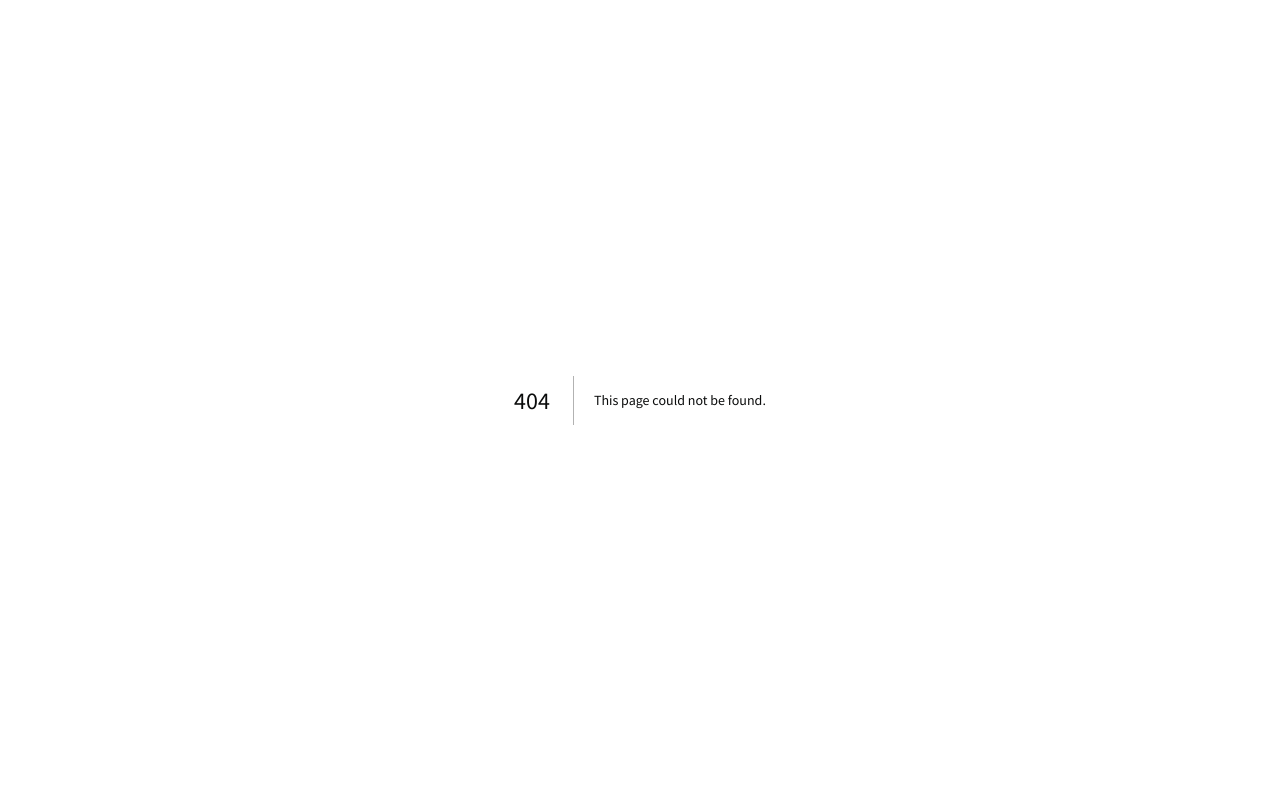
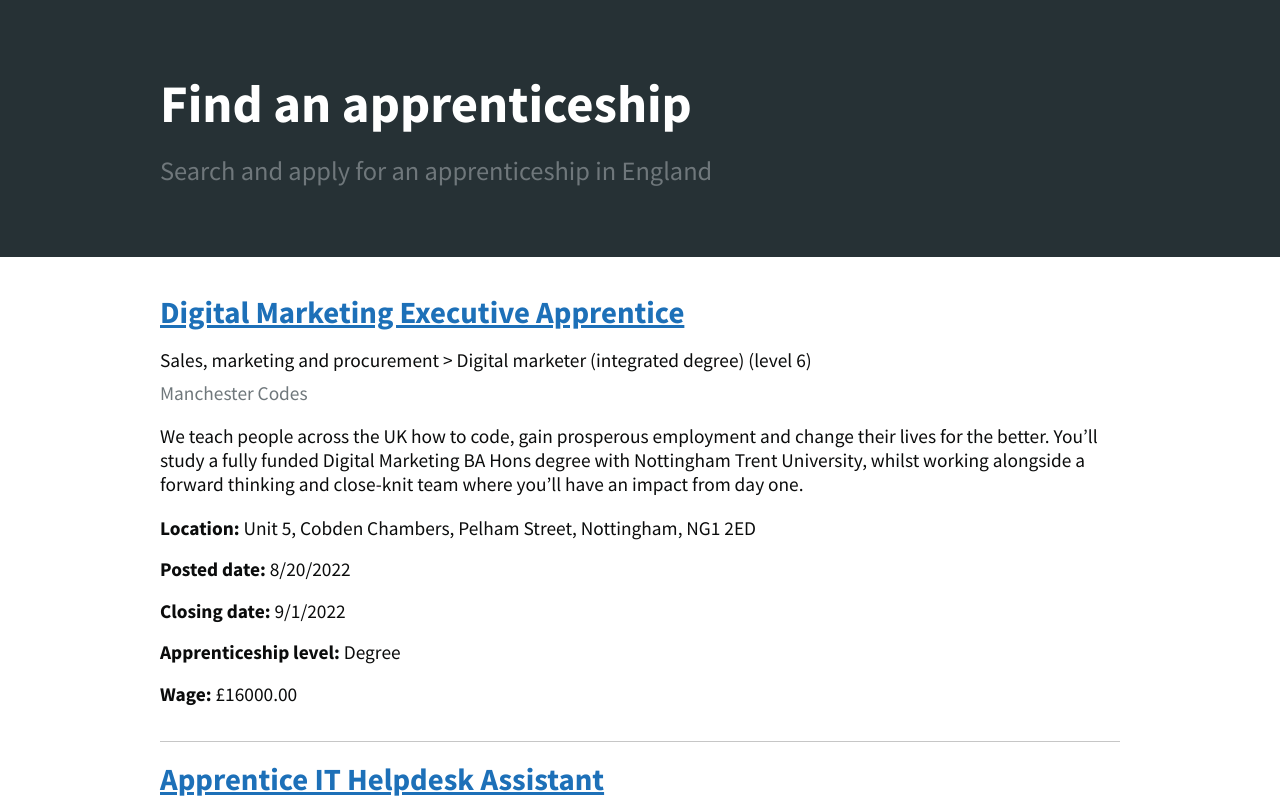
Before and after one commit to Package/FindApprenticeshipsFrontend, a Next.js app: page / in a window 1280 px wide. Before the commit this address had no page. Shown: the top 800 px of the page. Built offline with nearby package versions, Linux system fonts and the light colour scheme.

Commit message:
Change default page to index

```diff
--- a/components/PageTitle.tsx
+++ b/components/PageTitle.tsx
@@ -11,7 +11,7 @@
         <div className="page-header">
             <div className="container">
                 <h1 className="page-header--title">
-                    <Link href="/vacancies">
+                    <Link href="/">
                         {title}
                     </Link>
                 </h1>
--- a/pages/vacancies.tsx
+++ b/pages/index.tsx
@@ -15,7 +15,7 @@
       <PageTitle title="Find an apprenticeship" description="Search and apply for an apprenticeship in England" />
 
       <div className="container">
-        <VacancyResultsList vacancies={vacancies.slice(0, 10)} />
+        <VacancyResultsList vacancies={vacancies} />
       </div>
     </div>
   )
```
